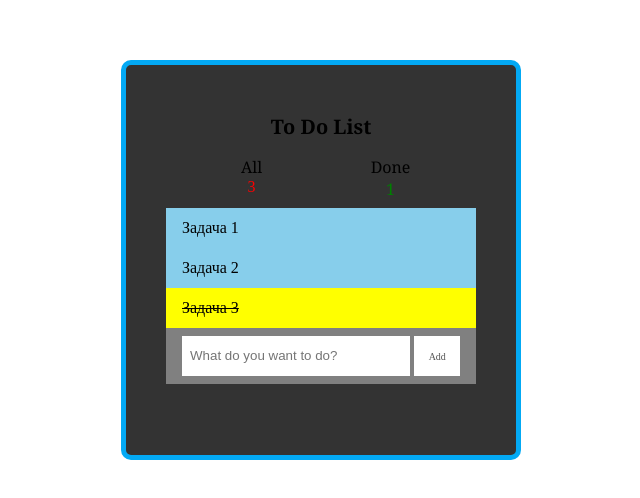
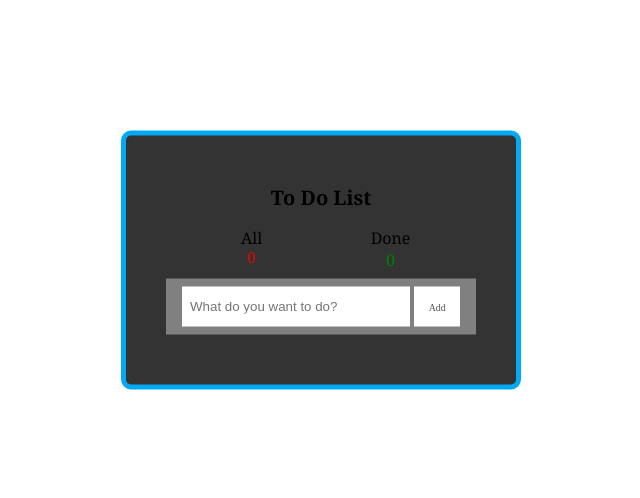
Before and after one commit to dbesaeva/course_work, a website built with webpack: page index.html in a window 1280 px wide. Shown: the part 140-638 px from the top of the page, without its empty margins (319-959 px from the left). Built offline with nearby package versions, Linux system fonts and the light colour scheme.

Commit message:
Fix styles

```diff
--- a/env.ts
+++ b/env.ts
@@ -1,6 +1,6 @@
 export default {
     storage: {
-        type: 'array',     // array or cookie
+        type: 'cookie',     // array or cookie
         expires: 60 * 10    // 10 minutes
     }
 };
--- a/style.css
+++ b/style.css
@@ -33,8 +33,8 @@
   left: 50%;
   transform: translate(-50%, -50%);
   width: 400px;
-  height: 400px;
   padding: 40px;
+  padding-bottom: 50px;
   background: rgba(0, 0, 0, 0.8);
   box-sizing: border-box;
   border-radius: 10px;
```
